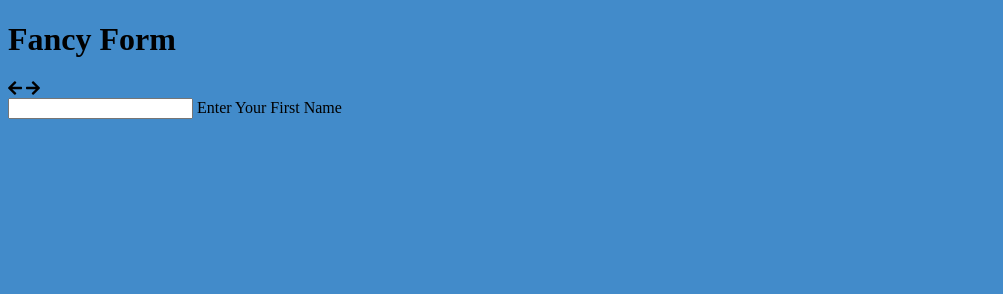
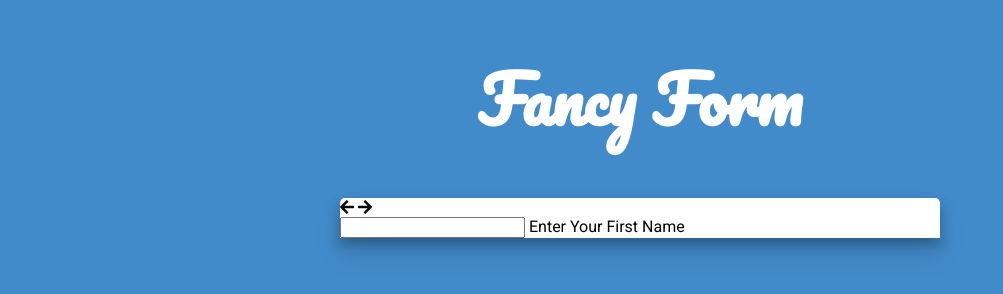
Before and after one commit to Simbaxo/Fancy-Form, a website: page index.html in a window 1280 px wide. Shown: the whole page, without its empty margins (0-1003 px from the left). Drawn offline with Linux system fonts and the light colour scheme.

Commit message:
Styles to the Container and Form Box

```diff
--- a/scss/main.scss
+++ b/scss/main.scss
@@ -1,5 +1,33 @@
+@import url('https://fonts.googleapis.com/css?family=Pacifico|Roboto');
+
 $primary: #428bca;
 
 body {
   background: $primary;
+  font-family: 'Roboto', 'sans-serif';
+  margin: 0;
 }
+
+h1.logo {
+  color: #fff;
+  font-family: 'Pacifico', cursive;
+  font-size: 4em;
+}
+
+#container {
+  height: 100vh;
+  display: flex;
+  flex-direction: column;
+  justify-content: top;
+  align-items: center;
+}
+
+#form-box {
+  background: #fff;
+  position: relative;
+  width: 600px;
+  border-top-right-radius: 5px;
+  border-top-left-radius: 5px;
+  box-shadow: 0 16px 24px 2px rgba(0, 0, 0, 0.1), 0 6px 10px 5px rgba(0, 0, 0, 0.1), 0 8px 10px -5px rgba(0, 0, 0, 0.2);
+  transition: transform 0.1s ease-in-out;
+}
```
Also changed, not shown: css/main.css.
